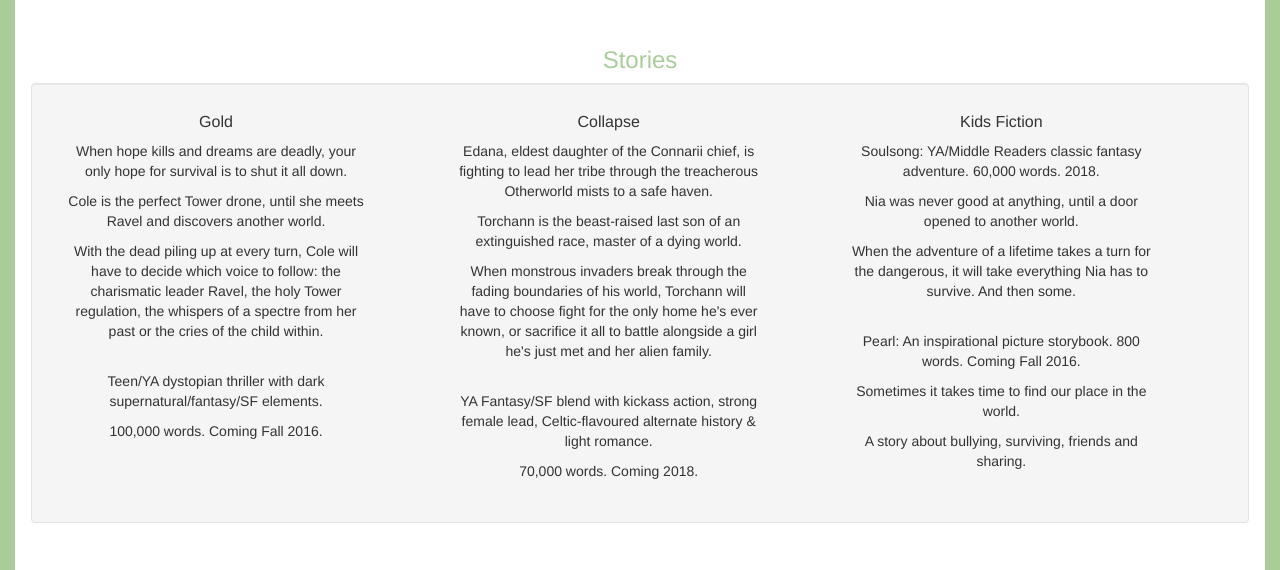
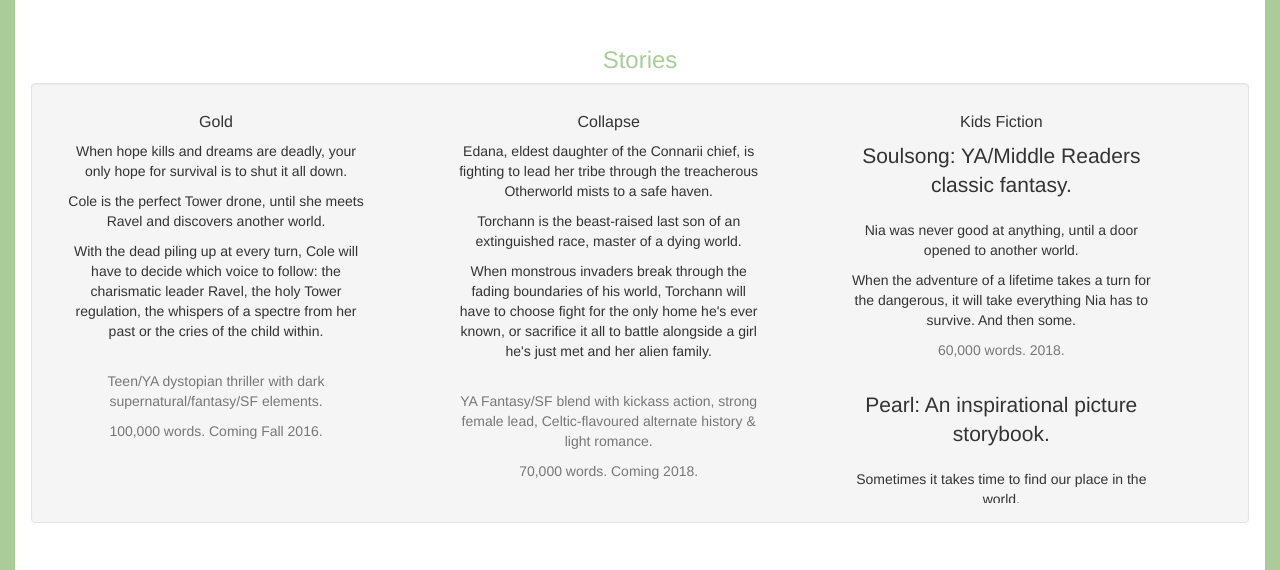
Before and after one commit to kaiewiggins/kaiewiggins.github.io, a Jekyll site: the page built from writing.html, in a window 1280 px wide and 900 px high, scrolled down 703 px, cut to the strip 117-687 px from the top of the window. Built offline with Jekyll 4.4.1, drawn with Linux system fonts in a browser that asks for light colours; nearby versions of some CDN libraries.

Commit message:
Added text styling

```diff
--- a/writing.html
+++ b/writing.html
@@ -44,8 +44,8 @@ title: kaie.Writing; welcome to my world
             <p>Cole is the perfect Tower drone, until she meets Ravel and discovers another world.</p>
             <p>With the dead piling up at every turn, Cole will have to decide which voice to follow: the charismatic leader Ravel, the holy Tower regulation, the whispers of a spectre from her past or the cries of the child within.</p>
             <br>
-            <p>Teen/YA dystopian thriller with dark supernatural/fantasy/SF elements. </p>
-            <p>100,000 words. Coming Fall 2016.</p>
+            <p class="text-muted">Teen/YA dystopian thriller with dark supernatural/fantasy/SF elements. </p>
+            <p class="text-muted">100,000 words. Coming Fall 2016.</p>
           </div><!--end container-->
           </div><!--end col-->
 
@@ -56,8 +56,8 @@ title: kaie.Writing; welcome to my world
             <p>Torchann is the beast-raised last son of an extinguished race, master of a dying world.</p>
             <p>When monstrous invaders break through the fading boundaries of his world, Torchann will have to choose fight for the only home he's ever known, or sacrifice it all to battle alongside a girl he's just met and her alien family.</p>
             <br>
-            <p>YA Fantasy/SF blend with kickass action, strong female lead, Celtic-flavoured alternate history & light romance.</p>
-            <p>70,000 words. Coming 2018.</p>
+            <p class="text-muted">YA Fantasy/SF blend with kickass action, strong female lead, Celtic-flavoured alternate history & light romance.</p>
+            <p class="text-muted">70,000 words. Coming 2018.</p>
           </div><!--end container-->
         </div><!--end col-->
 
@@ -65,13 +65,15 @@ title: kaie.Writing; welcome to my world
         <div id="container" style="width:300px;height:400px">
             <p class="lead" style="display: inline-block; color: #333; margin: 0; padding: 10px; font-size: 16px; line-height: 18px;">Kids Fiction</p>
             <br>
-            <p>Soulsong: YA/Middle Readers classic fantasy adventure. 60,000 words. 2018.</p>
+            <p class="lead">Soulsong: YA/Middle Readers classic fantasy.</p>
             <p>Nia was never good at anything, until a door opened to another world. </p>
             <p>When the adventure of a lifetime takes a turn for the dangerous, it will take everything Nia has to survive. And then some.</p>
+            <p class="text-muted">60,000 words. 2018.</p>
             <br>
-            <p>Pearl: An inspirational picture storybook. 800 words. Coming Fall 2016.</p>
+            <p class="lead">Pearl: An inspirational picture storybook.</p>
             <p>Sometimes it takes time to find our place in the world.</p>
             <p>A story about bullying, surviving, friends and sharing.</p>
+            <p class="text-muted">800 words. Coming Fall 2016.</p>
           </div><!--end container-->
         </div><!--end col-->
 
```
